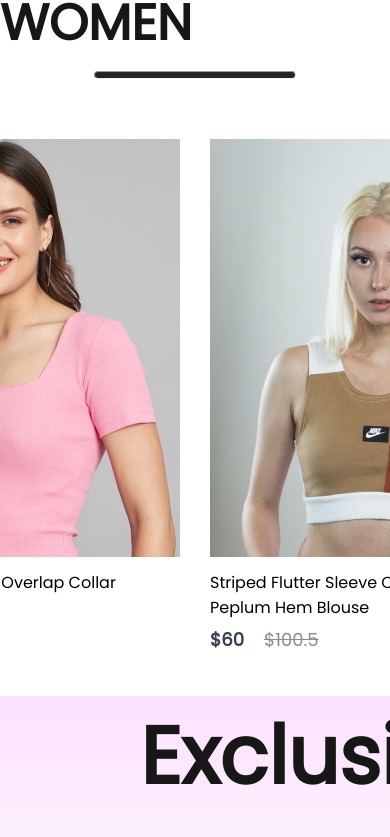
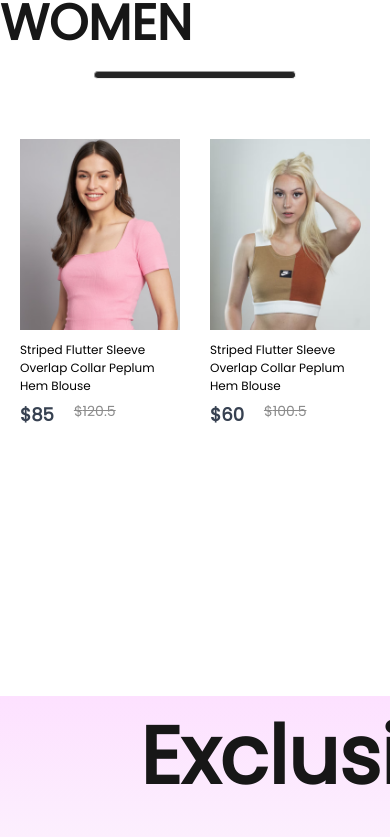
Before and after one commit to harsh-singh10/E-Commerce, a React (Vite) app: page / in a window 390 px wide. Shown: the part 993-1830 px from the top of the page. Built offline with nearby package versions, Linux system fonts and the light colour scheme.

Commit message:
added media quary for items section

```diff
--- a/src/Components/Item/Item.css
+++ b/src/Components/Item/Item.css
@@ -1,4 +1,8 @@
-.items{
+.items {
+    width: 350px;
+}
+
+.items img {
     width: 350px;
 }
 
@@ -6,23 +10,84 @@
     margin: 6px 0px;
 }
 
-.item-prices{
+.item-prices {
     display: flex;
     gap: 20px;
 }
-.item-price-new{
+
+.item-price-new {
     color: #374151;
     font-size: 18px;
     font-weight: 600;
 }
-.item-price-old{
+
+.item-price-old {
     color: #8c8c8c;
     font-size: 18px;
     font-weight: 500;
     text-decoration: line-through;
 }
 
-.items:hover{
+.items:hover {
     transform: scale(1.1);
     transition: 0.6s;
 }
+
+@media (max-width:1280px) {
+    .items {
+        width: 220px;
+        font-size: 14px;
+    }
+
+
+    .items img {
+        width: 220px;
+    }
+
+    .item-price-old {
+        font-size: 14px;
+    }
+}
+
+
+@media (max-width:1024px) {
+    .items {
+        width: 170px;
+        font-size: 13px;
+    }
+
+    .items img {
+        width: 170px;
+    }
+
+    .item-price-old {
+        fant-size: 15px;
+
+    }
+}
+@media (max-width:800px) {
+    .items {
+        width: 120px;
+        font-size: 12px;
+    }
+
+    .items img {
+        width: 120px;
+    }
+
+    .item-price-old {
+        fant-size: 12px;
+
+    }
+}
+
+@media (max-width:500px) {
+    .items {
+        width: 160px;
+
+    }
+
+    .items img {
+        width: 160px;
+    }
+}
```
